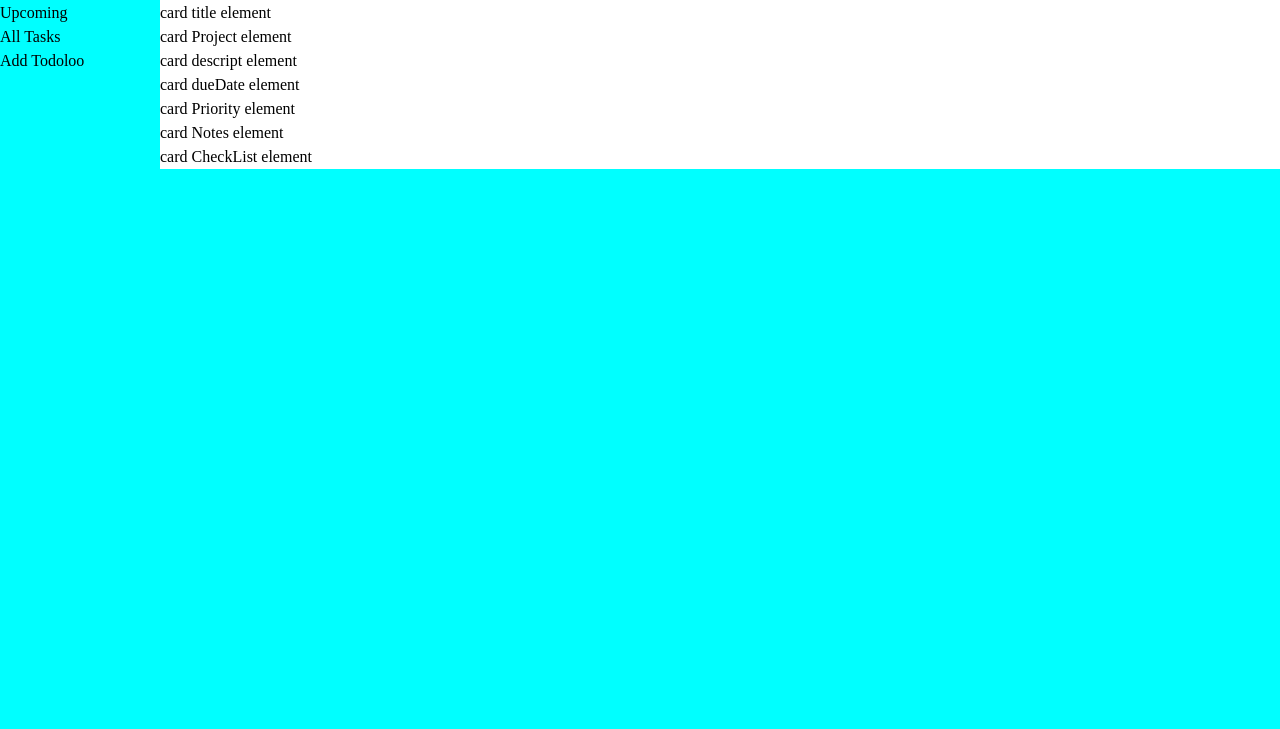
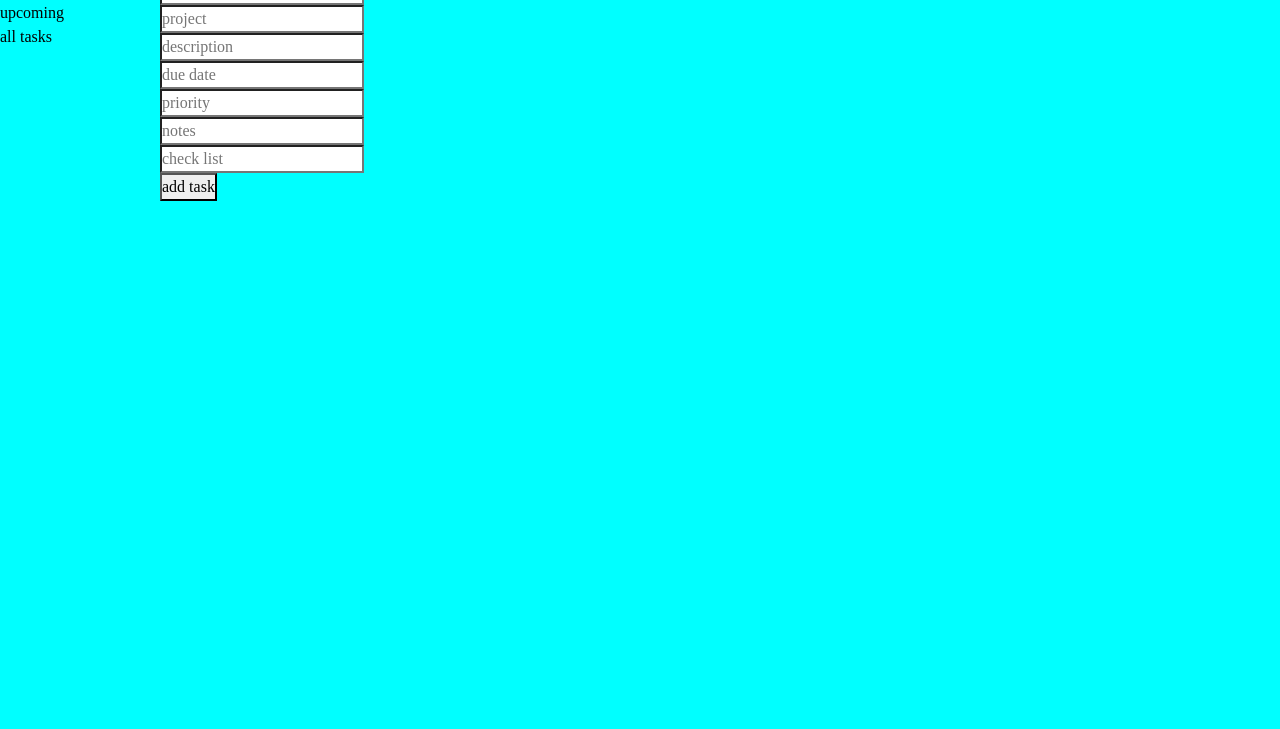
Before and after one commit to dawrentz/TOP-todo-list, a website built with webpack: page src/index.html in a window 1280 px wide. Shown: the part 71-800 px from the top of the page. Built offline with nearby package versions, Linux system fonts and the light colour scheme.

Commit message:
Create default todo. Store inputs in tasks obj.

```diff
--- a/src/defaultTodo.js
+++ b/src/defaultTodo.js
@@ -1,41 +1,24 @@
-export default function defaultTodo(contentElement) {
-    const todoCard = document.createElement("div");
-    todoCard.classList.add("todoCard");
-    todoCard.textContent = "card element";
-    contentElement.appendChild(todoCard);
+export default function defaultTodo(contentElement, taskClass, addTaskFunc) {
+    //create DOM elements
+    const defaultTodoCard = document.createElement("div");
+    defaultTodoCard.classList.add("defaultTodoCard");
+    contentElement.appendChild(defaultTodoCard);
 
-    const todoCardTitle = document.createElement("div");
-    todoCardTitle.classList.add("todoCardTitle");
-    todoCardTitle.textContent = "card title element";
-    todoCard.appendChild(todoCardTitle);
+    const todoTemplate = document.querySelector("#default-todo");
+    const todoTemplateClone = document.importNode(todoTemplate.content, true);
 
-    const todoCardProject = document.createElement("div");
-    todoCardProject.classList.add("todoCardProject");
-    todoCardProject.textContent = "card Project element";
-    todoCard.appendChild(todoCardProject);
+    defaultTodoCard.appendChild(todoTemplateClone);
 
-    const todoCardDescrip = document.createElement("div");
-    todoCardDescrip.classList.add("todoCardDescrip");
-    todoCardDescrip.textContent = "card descript element";
-    todoCard.appendChild(todoCardDescrip);
+    const allInputs = defaultTodoCard.querySelectorAll("input");
 
-    const todoCardDueDate = document.createElement("div");
-    todoCardDueDate.classList.add("todoCardDueDate");
-    todoCardDueDate.textContent = "card dueDate element";
-    todoCard.appendChild(todoCardDueDate);
+    const todoSubmitBtn = defaultTodoCard.querySelector("#todo-sub-btn");
 
-    const todoCardPriority = document.createElement("div");
-    todoCardPriority.classList.add("todoCardPriority");
-    todoCardPriority.textContent = "card Priority element";
-    todoCard.appendChild(todoCardPriority);
+    todoSubmitBtn.addEventListener("click", () => {
+        // Create an array of input values
+        const inputValues = Array.from(allInputs).map(input => input.value);
 
-    const todoCardNotes = document.createElement("div");
-    todoCardNotes.classList.add("todoCardNotes");
-    todoCardNotes.textContent = "card Notes element";
-    todoCard.appendChild(todoCardNotes);
-
-    const todoCardCheckList = document.createElement("div");
-    todoCardCheckList.classList.add("todoCardCheckList");
-    todoCardCheckList.textContent = "card CheckList element";
-    todoCard.appendChild(todoCardCheckList);
+        // Create a new task with the input values
+        const temp = new taskClass(...inputValues);
+        addTaskFunc(temp);
+    });
 }
--- a/src/index.html
+++ b/src/index.html
@@ -9,13 +9,70 @@
      <!-- need script link tpye module? -->
 </head>
 <body>
-    <div id="header"><h1>TodoLoo</h1></div>
+
+
+    <div id="header"><h1>todoloo</h1></div>
     <div id="sidebar">
-        <div class="sidebar-feature">Due Today</div>
-        <div class="sidebar-feature">Upcoming</div>
-        <div class="sidebar-feature">All Tasks</div>
-        <div class="sidebar-feature">Add Todoloo</div>
+        <div class="sidebar-feature">due today</div>
+        <div class="sidebar-feature">upcoming</div>
+        <div class="sidebar-feature">all tasks</div>
+        <!-- <div class="sidebar-feature">add todoloo</div> -->
     </div>
-    <div id="content"></div>
+    <div id="content">
+        <template id="default-todo">
+            <form action="#" method="post">
+                <div class="form-line" >
+                    <input
+                    type="text"
+                    name="title"
+                    id="title-input"
+                    placeholder="task title">
+                </div>
+                <div class="form-line" >
+                    <input
+                    type="text"
+                    name="project"
+                    id="project-input"
+                    placeholder="project">
+                </div>
+                <div class="form-line" >
+                    <input
+                    type="text"
+                    name="description"
+                    id="description-input"
+                    placeholder="description">
+                </div>
+                <div class="form-line">
+                    <input
+                    type="text"
+                    name="due-date"
+                    id="due-date-input"
+                    placeholder="due date">
+                </div>
+                <div class="form-line" >
+                    <input
+                    type="text"
+                    name="priority"
+                    id="priority-input"
+                    placeholder="priority">
+                </div>
+                <div class="form-line" >
+                    <input
+                    type="text"
+                    name="notes"
+                    id="notes-input"
+                    placeholder="notes">
+                </div>
+                <div class="form-line">
+                    <input
+                    type="text"
+                    name="check-list"
+                    id="check-list-input"
+                    placeholder="check list">
+                </div>
+            </form>
+            <button type="submit" id="todo-sub-btn">add task</button>
+        </template>
+    </div>
 </body>
 </html>
--- a/src/index.js
+++ b/src/index.js
@@ -1,11 +1,42 @@
-//create default todo list module
-
 //imports
 import "./reset.css";
 import "./style.css";
 import defaultTodo from "./defaultTodo";
 
 //declarations
+const tasks = [];
+
+
+//classes
+class Task {
+    constructor(title, project, descript, dueDate, priority, notes, checkList) {
+        this.title = title;
+        this.project = project;
+        this.descript = descript;
+        this.dueDate = dueDate;
+        this.priority = priority;
+        this.notes = notes;
+        this.checkList = checkList;
+    }
+}
+
+function addTask(task) {
+    console.log(task);
+    tasks.push(task);
+    console.table(tasks);
+}
+
+//DOM cache
 const contentElement = document.querySelector("#content");
 
-defaultTodo(contentElement);
+//initialize
+defaultTodo(contentElement, Task, addTask);
+
+
+// console.log(tasks);
+// const test = new Task(1,2,3,4,5,6,7);
+// console.log(test);
+// test.addTask();
+
+// console.log(tasks);
+// console.log(tasks[0].title);
```
